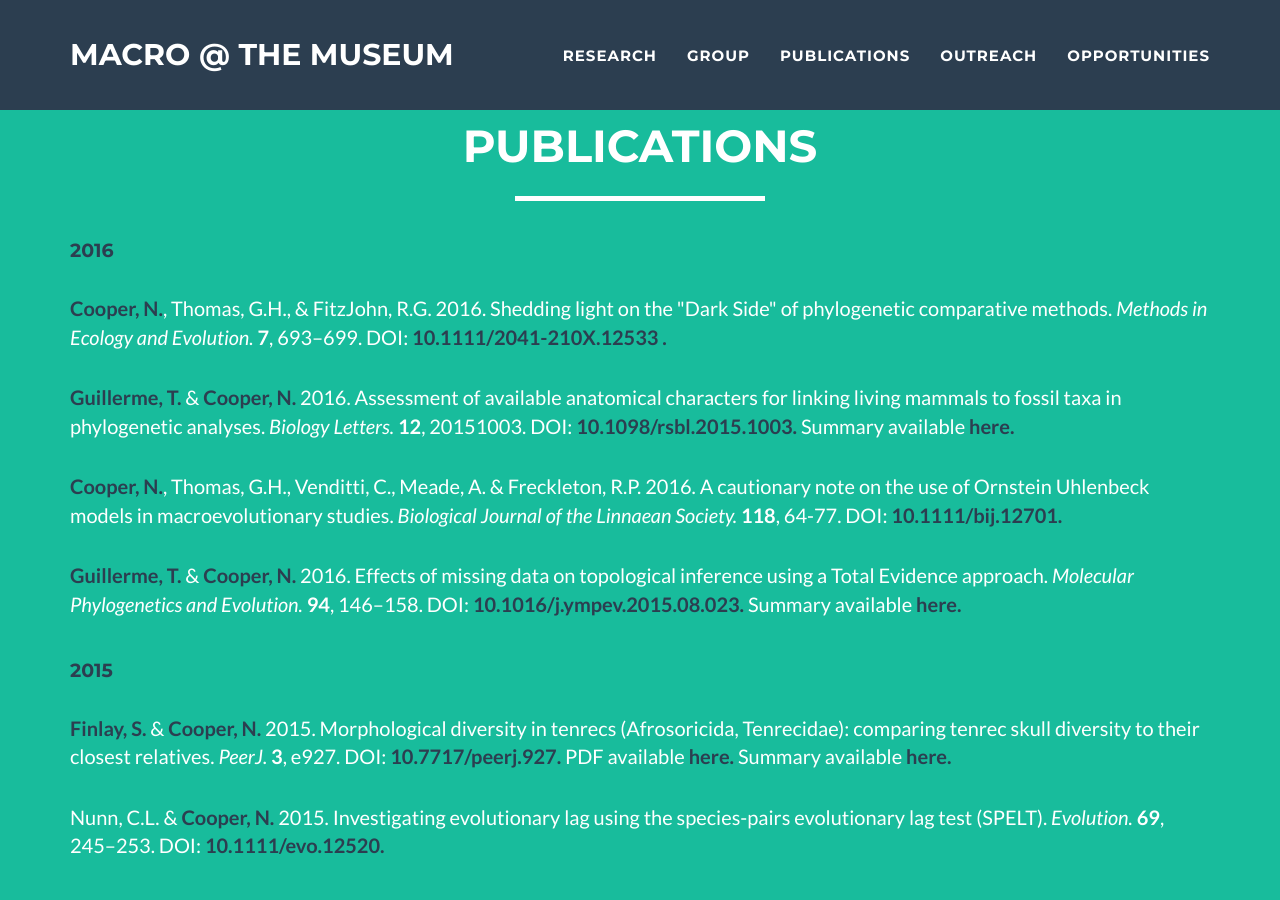
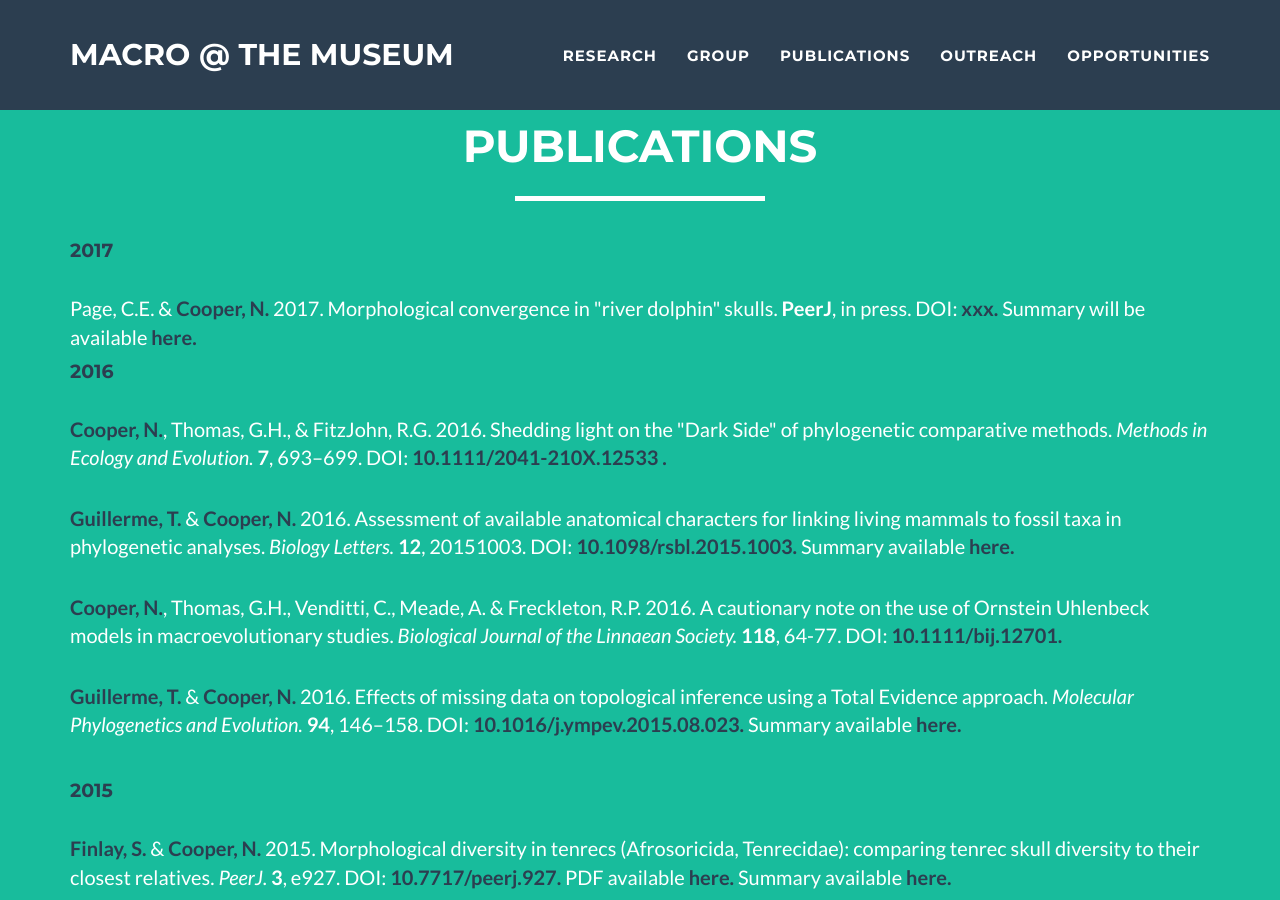
Before and after one commit to nhcooper123/nhcooper123.github.io, a Jekyll site: the page publications.html, which Jekyll copies as it is, in a window 1280 px wide and 900 px high. Built offline with Jekyll 4.4.1, drawn with Linux system fonts in a browser that asks for light colours; comment, search, counter and statistics services are not loaded.

Commit message:
Add Charlotte's PeerJ paper

```diff
--- a/publications.html
+++ b/publications.html
@@ -95,17 +95,17 @@
     &nbsp -->
 
 
-<!--<h4><font color="2c3e50">2017</font></h4> -->
+<h4><font color="2c3e50">2017</font></h4>
 
- <!--  &nbsp
+ &nbsp
   <p>
     Page, C.E. &amp; <strong><font color="2c3e50">Cooper, N.</font></strong>
     2017.
     Morphological convergence in "river dolphin" skulls.
-    <em> </em><strong>PeerJ</strong>, xxx.
+    <em> </em><strong>PeerJ</strong>, in press.
     DOI: <a href=""><strong><font color="2c3e50">xxx.</font></strong></a>
     Summary will be available <a href=""><strong><font color="2c3e50">here.</font></strong></a>
-  </p> -->
+  </p>
 
 
 <h4><font color="2c3e50">2016</font></h4>
```
